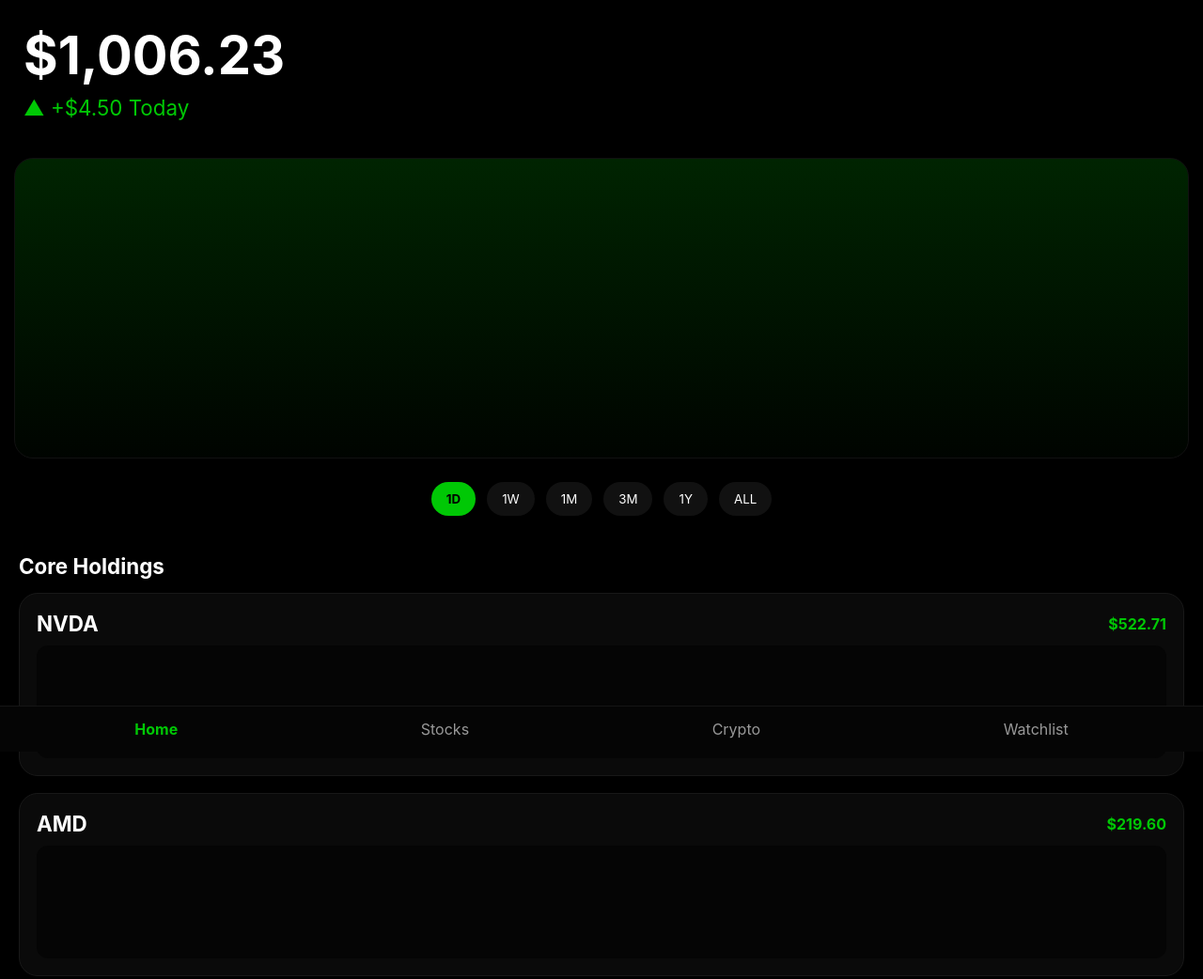
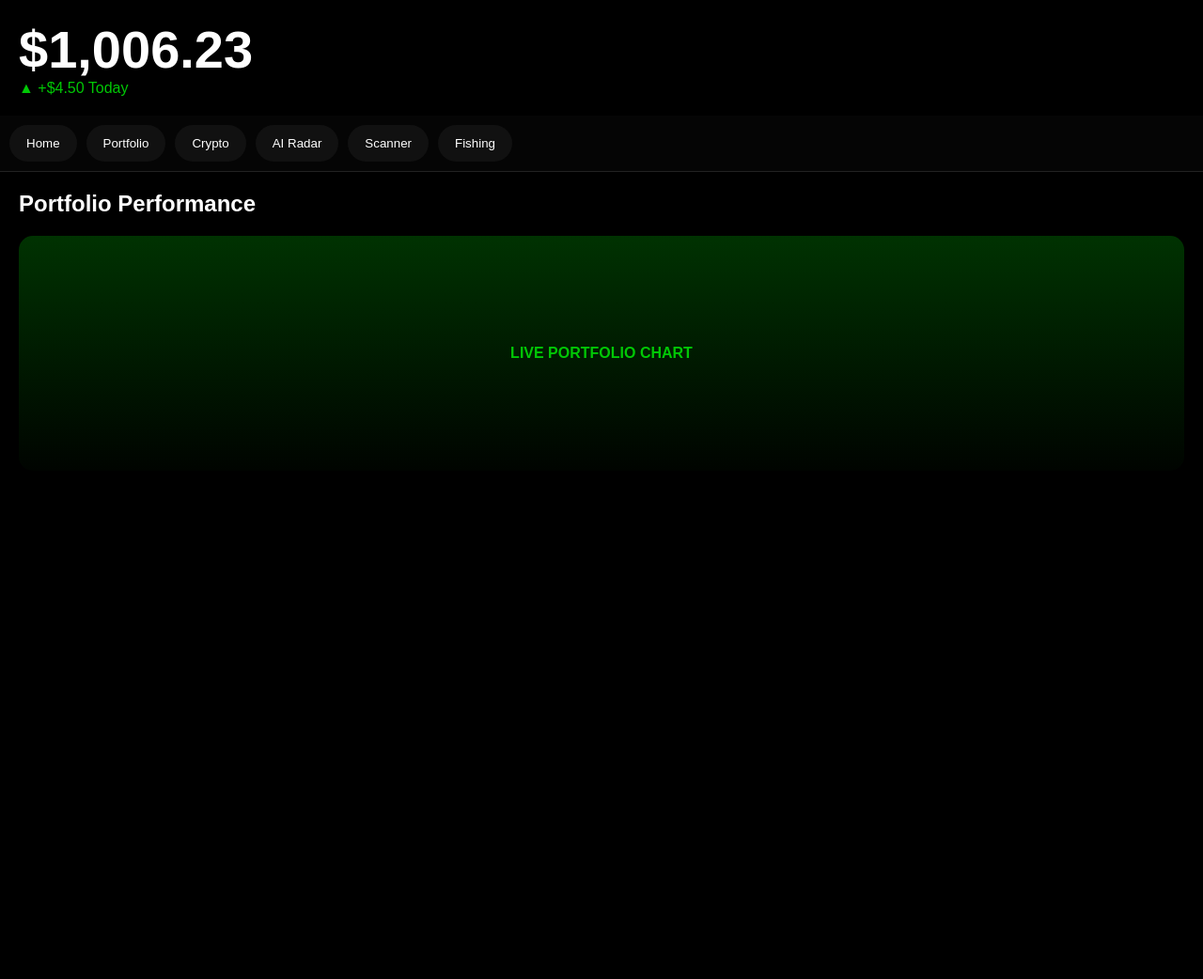
Before and after one commit to jaydawgslimm/jason-ai-dashboard, a plain HTML site: page index.html in a window 1280 px wide. Shown: the top 1042 px of the page at 94% size. After the commit the page ends 800 px from the top, so only its background shows below. Drawn offline with Linux system fonts and the light colour scheme.

Commit message:
Update index.html

```diff
--- a/index.html
+++ b/index.html
@@ -1,225 +1,214 @@
-<!DOCTYPE html><html lang="en">
+<!DOCTYPE html>
+<html>
 <head>
 <meta charset="UTF-8">
-<meta name="viewport" content="width=device-width, initial-scale=1.0">
-<title>JayDawgSlimm Command Center</title><style>
+<meta name="viewport" content="width=device-width,initial-scale=1">
+<title>JayDawgSlimm Alpha Terminal</title>
 
-*{
+<style>
+body{
 margin:0;
-padding:0;
-box-sizing:border-box;
-font-family:Inter,Arial,sans-serif;
-}
-
-body{
 background:#000;
 color:white;
+font-family:Arial,sans-serif;
 }
 
 header{
-padding:25px;
+padding:20px;
 }
 
 .portfolio{
-font-size:3.5rem;
-font-weight:700;
+font-size:56px;
+font-weight:bold;
 }
 
-.gain{
-font-size:1.4rem;
+.green{
 color:#00c805;
-margin-top:8px;
 }
 
-.mainChart{
-height:320px;
-margin:15px;
-border-radius:20px;
-background:linear-gradient(
-180deg,
-rgba(0,200,5,.18),
-rgba(0,200,5,.02)
-);
-border:1px solid #111;
+nav{
+display:flex;
+overflow:auto;
+gap:10px;
+padding:10px;
+background:#050505;
+border-bottom:1px solid #222;
 }
 
-.timeframes{
-display:flex;
-justify-content:center;
-gap:12px;
-padding:10px 0 20px;
-}
-
-.timeframes button{
+nav button{
 background:#111;
 color:white;
 border:none;
-padding:10px 16px;
-border-radius:999px;
+padding:12px 18px;
+border-radius:20px;
 cursor:pointer;
-}
-
-.timeframes button.active{
-background:#00c805;
-color:black;
-font-weight:700;
 }
 
 .section{
 padding:20px;
 }
 
-.section h2{
+.card{
+background:#0d0d0d;
+border:1px solid #222;
+border-radius:20px;
+padding:15px;
 margin-bottom:15px;
-font-size:1.4rem;
 }
 
-.holding{
-background:#0a0a0a;
-border:1px solid #181818;
-border-radius:20px;
-margin-bottom:18px;
-padding:18px;
-}
-
-.topRow{
+.chart{
+height:250px;
+border-radius:15px;
+background:linear-gradient(
+180deg,
+rgba(0,200,5,.25),
+rgba(0,200,5,.02)
+);
 display:flex;
-justify-content:space-between;
 align-items:center;
-margin-bottom:10px;
-}
-
-.symbol{
-font-size:1.4rem;
-font-weight:700;
-}
-
-.value{
-color:#00c805;
-font-weight:700;
-}
-
-.stockChart{
-height:120px;
-background:#050505;
-border-radius:12px;
-}
-
-.cryptoGrid{
-display:grid;
-grid-template-columns:1fr 1fr;
-gap:12px;
-}
-
-.crypto{
-background:#0a0a0a;
-border:1px solid #181818;
-border-radius:18px;
-padding:18px;
-text-align:center;
-}
-
-.cryptoName{
-font-size:1.2rem;
-font-weight:700;
-margin-bottom:8px;
-}
-
-.watchlist{
-background:#0a0a0a;
-border:1px solid #181818;
-padding:15px;
-border-radius:15px;
-margin-bottom:10px;
-}
-
-.bottomNav{
-position:fixed;
-bottom:0;
-left:0;
-right:0;
-background:#050505;
-border-top:1px solid #151515;
-display:flex;
-justify-content:space-around;
-padding:14px;
-}
-
-.bottomNav div{
-color:#999;
-}
-
-.bottomNav .active{
+justify-content:center;
 color:#00c805;
 font-weight:bold;
 }
 
-.spacer{
-height:90px;
+.grid{
+display:grid;
+grid-template-columns:repeat(auto-fit,minmax(150px,1fr));
+gap:10px;
 }
 
-</style></head><body><header><div class="portfolio">
-$1,006.23
-</div><div class="gain">
-▲ +$4.50 Today
-</div></header><div class="mainChart"></div><div class="timeframes">
-<button class="active">1D</button>
-<button>1W</button>
-<button>1M</button>
-<button>3M</button>
-<button>1Y</button>
-<button>ALL</button>
-</div><div class="section"><h2>Core Holdings</h2><div class="holding">
-<div class="topRow">
-<div class="symbol">NVDA</div>
-<div class="value">$522.71</div>
+.tile{
+background:#111;
+padding:15px;
+border-radius:15px;
+text-align:center;
+}
+
+h2{
+margin-top:0;
+}
+</style>
+</head>
+
+<body>
+
+<header>
+<div class="portfolio">$1,006.23</div>
+<div class="green">▲ +$4.50 Today</div>
+</header>
+
+<nav>
+<button onclick="showTab('home')">Home</button>
+<button onclick="showTab('portfolio')">Portfolio</button>
+<button onclick="showTab('crypto')">Crypto</button>
+<button onclick="showTab('airadar')">AI Radar</button>
+<button onclick="showTab('scanner')">Scanner</button>
+<button onclick="showTab('fishing')">Fishing</button>
+</nav>
+
+<div id="home" class="section tab">
+
+<h2>Portfolio Performance</h2>
+
+<div class="chart">
+LIVE PORTFOLIO CHART
 </div>
-<div class="stockChart"></div>
-</div><div class="holding">
-<div class="topRow">
-<div class="symbol">AMD</div>
-<div class="value">$219.60</div>
+
 </div>
-<div class="stockChart"></div>
-</div><div class="holding">
-<div class="topRow">
-<div class="symbol">AVGO</div>
-<div class="value">$34.35</div>
+
+<div id="portfolio" class="section tab" style="display:none">
+
+<h2>Core Holdings</h2>
+
+<div class="card">
+<h3>NVDA</h3>
+<div class="chart">NVDA CHART</div>
 </div>
-<div class="stockChart"></div>
-</div><div class="holding">
-<div class="topRow">
-<div class="symbol">TSLA</div>
-<div class="value">$31.89</div>
+
+<div class="card">
+<h3>AMD</h3>
+<div class="chart">AMD CHART</div>
 </div>
-<div class="stockChart"></div>
-</div></div><div class="section"><h2>Crypto</h2><div class="cryptoGrid"><div class="crypto">
-<div class="cryptoName">XRP</div>
-<div>-$2.87</div>
-</div><div class="crypto">
-<div class="cryptoName">DOGE</div>
-<div>-$19.76</div>
-</div><div class="crypto">
-<div class="cryptoName">ETH</div>
-<div>+$0.90</div>
-</div><div class="crypto">
-<div class="cryptoName">NEAR</div>
-<div>-$3.68</div>
-</div><div class="crypto">
-<div class="cryptoName">SHIB</div>
-<div>-$0.42</div>
-</div><div class="crypto">
-<div class="cryptoName">PEPE</div>
-<div>-$1.94</div>
-</div></div></div><div class="section"><h2>AI Watchlist</h2><div class="watchlist">IONQ</div>
-<div class="watchlist">IREN</div>
-<div class="watchlist">APLD</div>
-<div class="watchlist">SMCI</div>
-<div class="watchlist">MRVL</div>
-<div class="watchlist">INTC</div></div><div class="spacer"></div><div class="bottomNav">
-<div class="active">Home</div>
-<div>Stocks</div>
-<div>Crypto</div>
-<div>Watchlist</div>
-</div></body>
+
+<div class="card">
+<h3>AVGO</h3>
+<div class="chart">AVGO CHART</div>
+</div>
+
+<div class="card">
+<h3>TSLA</h3>
+<div class="chart">TSLA CHART</div>
+</div>
+
+</div>
+
+<div id="crypto" class="section tab" style="display:none">
+
+<h2>Crypto War Room</h2>
+
+<div class="grid">
+<div class="tile">XRP</div>
+<div class="tile">DOGE</div>
+<div class="tile">BTC</div>
+<div class="tile">ETH</div>
+<div class="tile">SHIB</div>
+<div class="tile">PEPE</div>
+<div class="tile">NEAR</div>
+<div class="tile">BONK</div>
+</div>
+
+</div>
+
+<div id="airadar" class="section tab" style="display:none">
+
+<h2>AI Radar</h2>
+
+<div class="grid">
+<div class="tile">IONQ</div>
+<div class="tile">IREN</div>
+<div class="tile">APLD</div>
+<div class="tile">SMCI</div>
+<div class="tile">MRVL</div>
+<div class="tile">INTC</div>
+</div>
+
+</div>
+
+<div id="scanner" class="section tab" style="display:none">
+
+<h2>Opportunity Scanner</h2>
+
+<div class="card">AI Breakouts</div>
+<div class="card">Unusual Volume</div>
+<div class="card">Insider Buying</div>
+<div class="card">Earnings Countdown</div>
+
+</div>
+
+<div id="fishing" class="section tab" style="display:none">
+
+<h2>Louisiana Fishing Center</h2>
+
+<div class="card">Weather</div>
+<div class="card">Tides</div>
+<div class="card">Wind</div>
+<div class="card">Moon Phase</div>
+
+</div>
+
+<script>
+
+function showTab(tabName){
+
+document.querySelectorAll('.tab').forEach(tab=>{
+tab.style.display='none';
+});
+
+document.getElementById(tabName).style.display='block';
+
+}
+
+</script>
+
+</body>
 </html>
```
